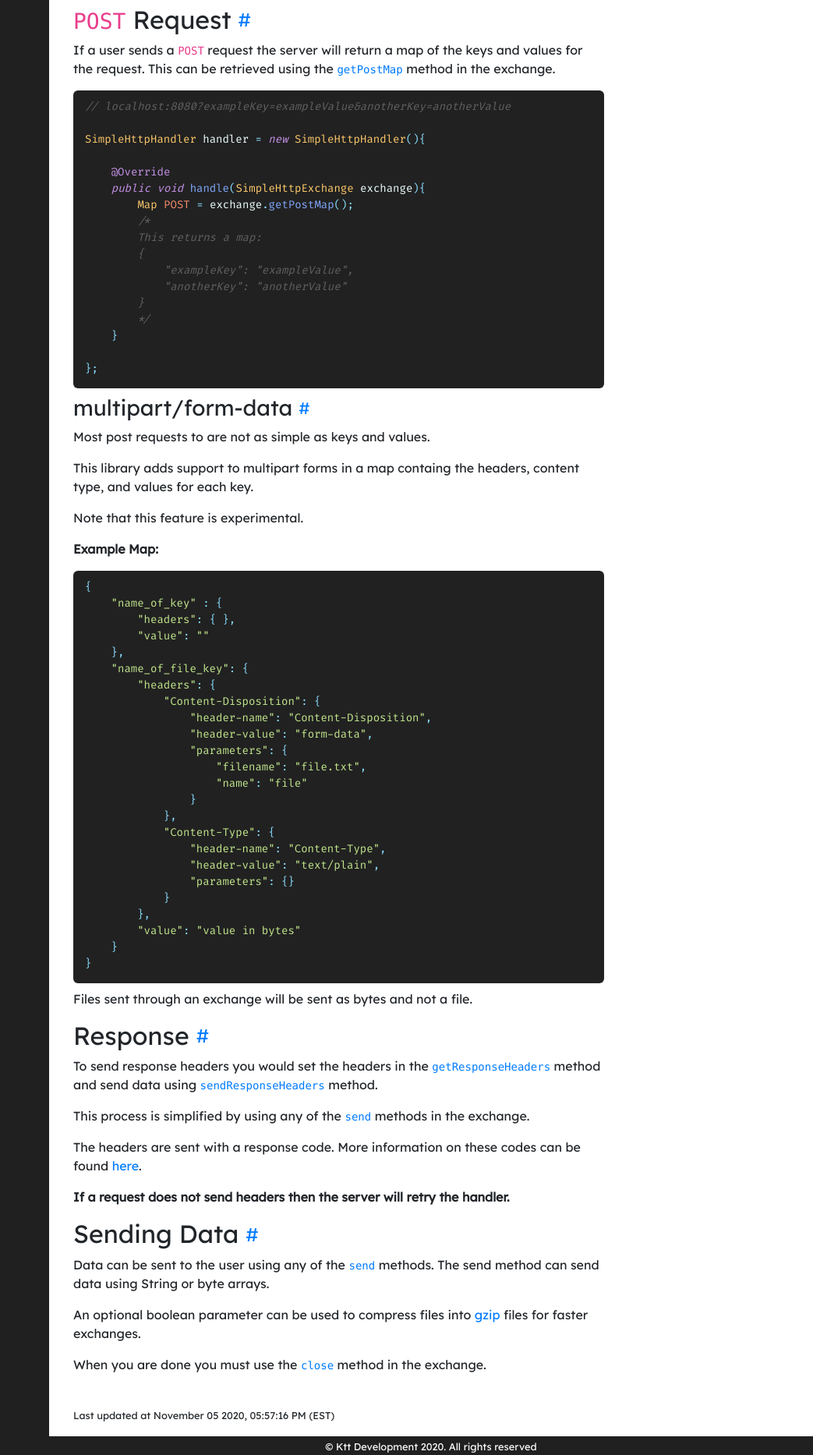
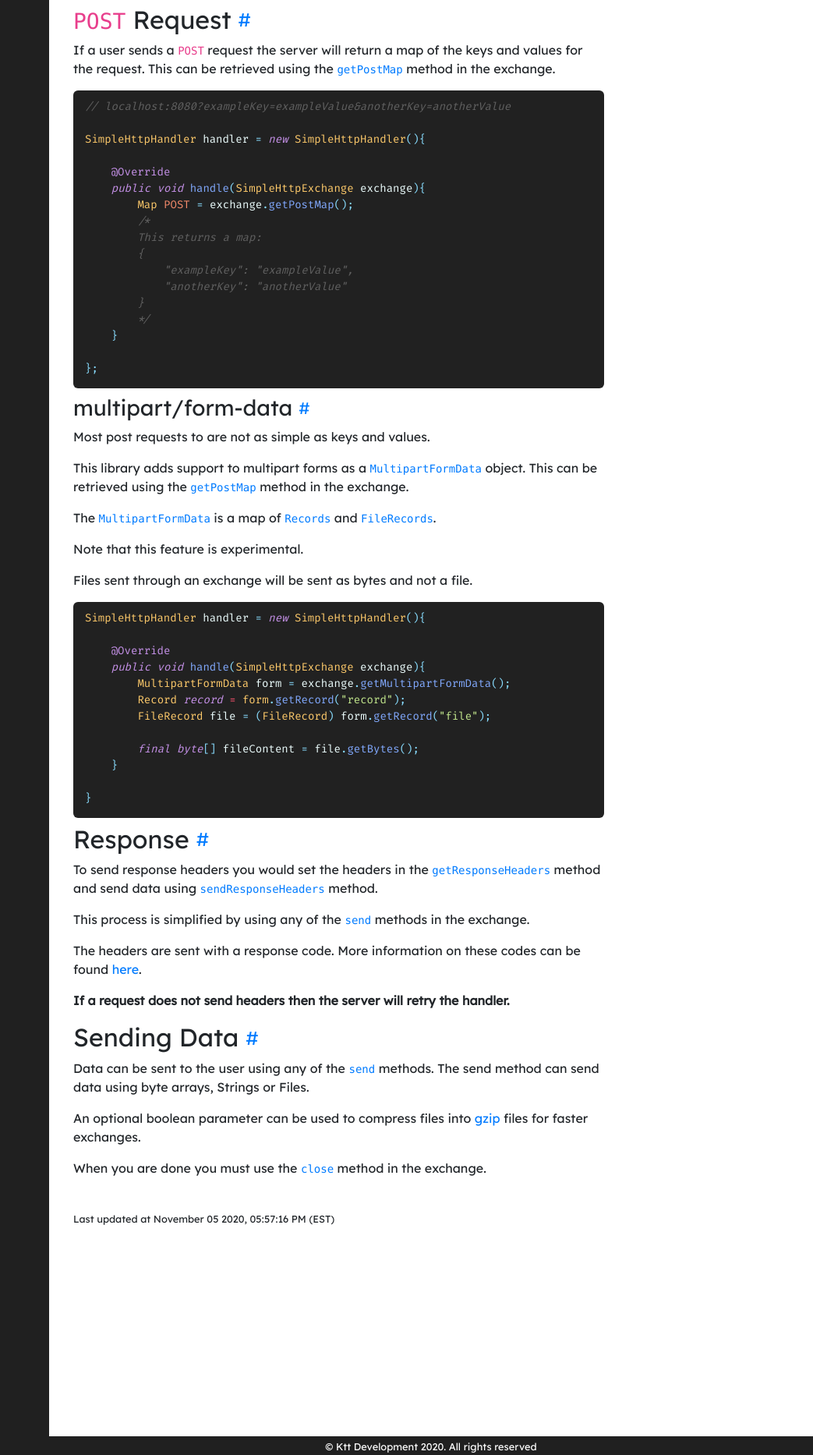
Before and after one commit to Ktt-Development/docs.kttdevelopment.com, a Jekyll site: the page built from simplehttpserver/handler/simple-http-exchange.md, in a window 1280 px wide. Shown: the part 975-2841 px from the top of the page at 78% size, without its empty margins (237-1280 px from the left). Built offline with Jekyll 4.4.1, drawn with Linux system fonts in a browser that asks for light colours; our own code applies the rules of GitHub Pages for plain Markdown files.

Commit message:
Add 4.0.0 documentation (#6)

````diff
--- a/simplehttpserver/handler/simple-http-exchange.md
+++ b/simplehttpserver/handler/simple-http-exchange.md
@@ -68,39 +68,29 @@ SimpleHttpHandler handler = new SimpleHttpHandler(){
 
 Most post requests to are not as simple as keys and values.
 
-This library adds support to multipart forms in a map containg the headers, content type, and values for each key.
+This library adds support to multipart forms as a [`MultipartFormData`](https://docs.kttdevelopment.com/simplehttpserver/com/kttdevelopment/simplehttpserver/MultipartFormData.html) object. This can be retrieved using the [`getPostMap`](https://docs.kttdevelopment.com/simplehttpserver/com/kttdevelopment/simplehttpserver/SimpleHttpExchange.html#getMultipartFormData()) method in the exchange.
+
+The [`MultipartFormData`](https://docs.kttdevelopment.com/simplehttpserver/com/kttdevelopment/simplehttpserver/MultipartFormData.html) is a map of [`Records`](https://docs.kttdevelopment.com/simplehttpserver/com/kttdevelopment/simplehttpserver/Recors.html) and [`FileRecords`](https://docs.kttdevelopment.com/simplehttpserver/com/kttdevelopment/simplehttpserver/FileRecord.html).
 
 Note that this feature is experimental.
 
-**Example Map:**
-```json
-{
-    "name_of_key" : {
-        "headers": { },
-        "value": ""
-    },
-    "name_of_file_key": {
-        "headers": {
-            "Content-Disposition": {
-                "header-name": "Content-Disposition",
-                "header-value": "form-data",
-                "parameters": {
-                    "filename": "file.txt",
-                    "name": "file"
-                }
-            },
-            "Content-Type": {
-                "header-name": "Content-Type",
-                "header-value": "text/plain",
-                "parameters": {}
-            }
-        },
-        "value": "value in bytes"
+Files sent through an exchange will be sent as bytes and not a file.
+
+
+```java
+SimpleHttpHandler handler = new SimpleHttpHandler(){
+
+    @Override
+    public void handle(SimpleHttpExchange exchange){
+        MultipartFormData form = exchange.getMultipartFormData();
+        Record record = form.getRecord("record");
+        FileRecord file = (FileRecord) form.getRecord("file");
+
+        final byte[] fileContent = file.getBytes();
     }
+
 }
 ```
-
-Files sent through an exchange will be sent as bytes and not a file.
 
 <!-- response -->
 ## Response
@@ -116,7 +106,7 @@ The headers are sent with a response code. More information on these codes can b
 <!-- send -->
 ## Sending Data
 
-Data can be sent to the user using any of the [`send`](https://docs.kttdevelopment.com/simplehttpserver/com/kttdevelopment/simplehttpserver/SimpleHttpExchange.html#send(byte%5B%5D)) methods. The send method can send data using String or byte arrays.
+Data can be sent to the user using any of the [`send`](https://docs.kttdevelopment.com/simplehttpserver/com/kttdevelopment/simplehttpserver/SimpleHttpExchange.html#send(byte%5B%5D)) methods. The send method can send data using byte arrays, Strings or Files.
 
 An optional boolean parameter can be used to compress files into [gzip](https://en.wikipedia.org/wiki/Gzip) files for faster exchanges.
 
````
Also changed, not shown: simplehttpserver/handler/file-handler.md (+2 -1 lines).
